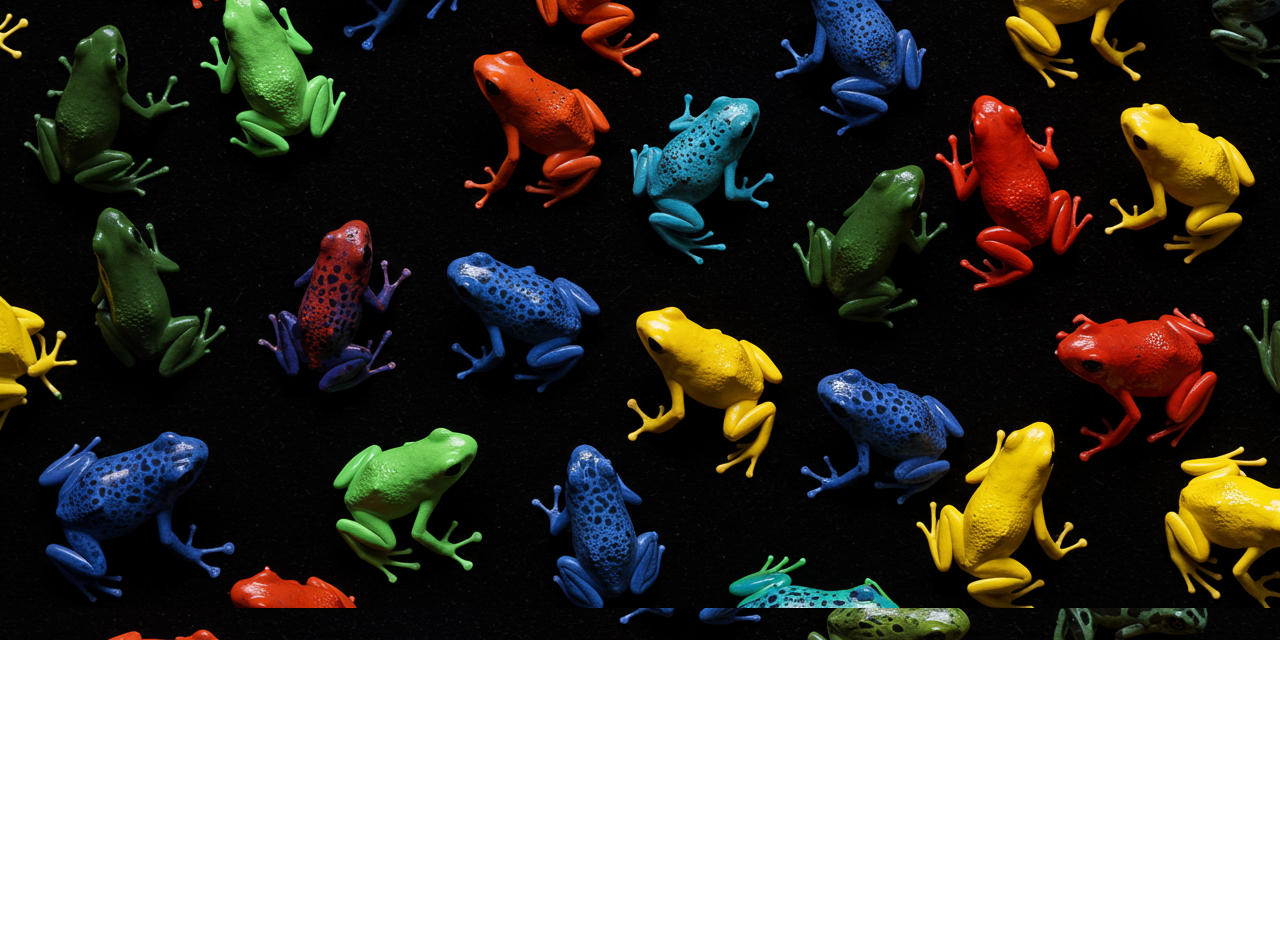
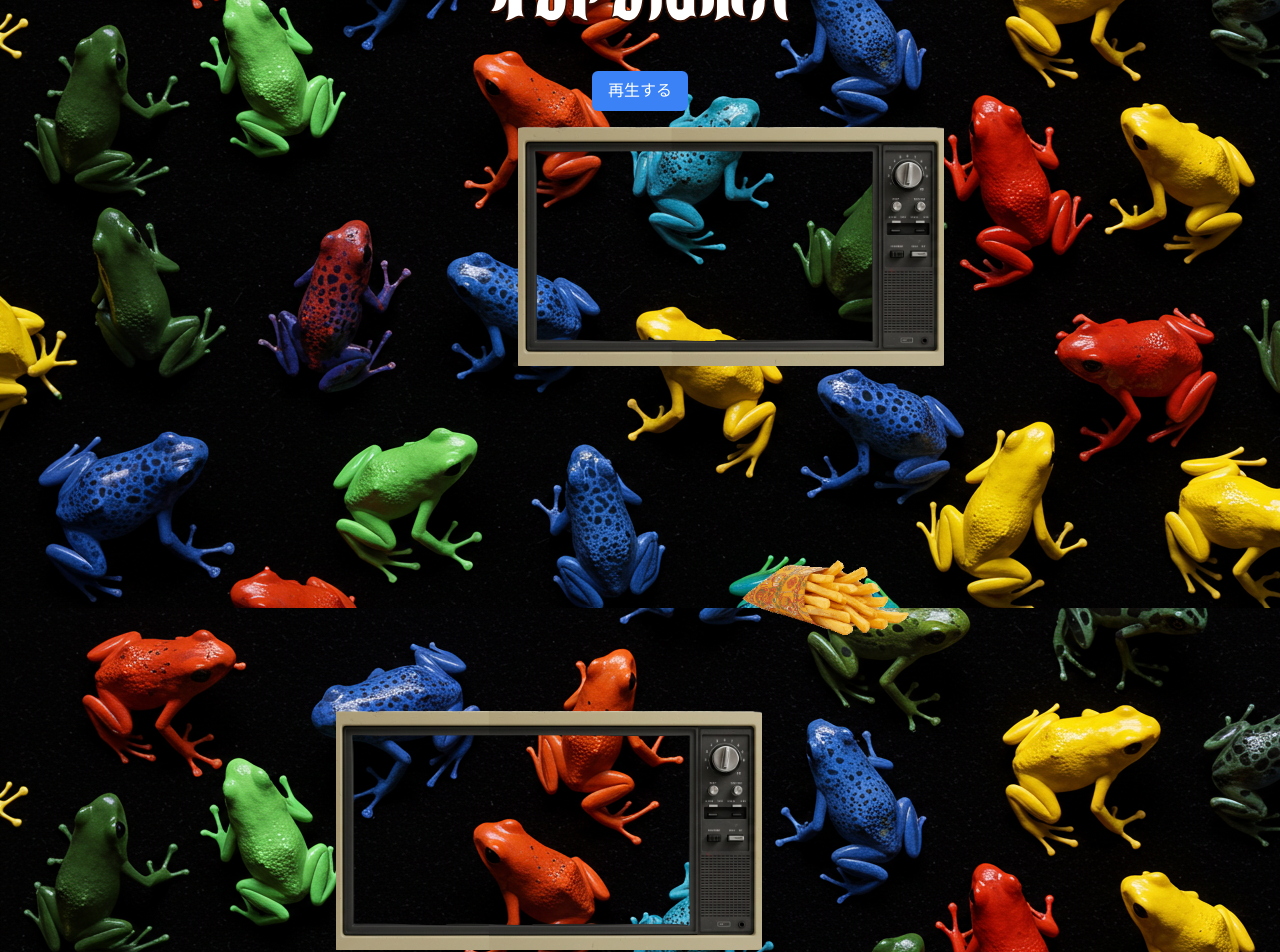
Before and after one commit to gentixyann/indofullness-app, a Next.js app: page / in a window 1280 px wide. Shown: the part 160-1112 px from the top of the page. Before the commit the page ends 800 px from the top, so only its background shows below. Built offline with nearby package versions, Linux system fonts and the light colour scheme.

Commit message:
ランダム配置の実験成功

```diff
--- a/app/page.tsx
+++ b/app/page.tsx
@@ -1,6 +1,6 @@
 "use client";
 
-import React, { useState, useEffect } from "react";
+import React, { useState, useEffect, useCallback } from "react";
 import ReactPlayer from "react-player";
 import Image from "next/image";
 import videoUrls from "../public/json/videoUrls.json";
@@ -9,48 +9,57 @@ const overlayImage = "/images/tv_frame.png";
 const frogImage = "/images/frog.gif";
 
 export default function Page() {
-  const [selectedVideos, setSelectedVideos] = useState<string[]>([]); // 動画URLリスト
-  const [imageVisibility, setImageVisibility] = useState<boolean[]>([]); // 画像の表示状態
+  const [selectedVideos, setSelectedVideos] = useState<string[]>([]);
+  const [imageVisibility, setImageVisibility] = useState<boolean[]>([
+    true,
+    true,
+    true,
+  ]);
 
-  // ランダムで5つの動画URLを取得
-  const fetchRandomVideos = () => {
+  // 🎯 ボタンで呼び出せるように useCallback でラップ
+  const fetchRandomVideos = useCallback(() => {
     const shuffled = [...videoUrls].sort(() => Math.random() - 0.5);
-    const randomVideos = shuffled.slice(0, 5); // 上位5つを選択
-    setSelectedVideos(randomVideos);
-    setImageVisibility(Array(randomVideos.length).fill(true)); // 初期状態ではすべて表示
-  };
+    setSelectedVideos(shuffled.slice(0, 3));
+    setImageVisibility([true, true, true]); // 初期状態リセット
+  }, []);
 
-  // ランダムに点滅させる
+  // 🎯 初回レンダリング時に動画を取得
   useEffect(() => {
-    if (selectedVideos.length === 0) return;
+    fetchRandomVideos();
+  }, [fetchRandomVideos]);
+
+  useEffect(() => {
+    if (selectedVideos.length === 0) return; // データがないときは実行しない
 
     const intervals = selectedVideos.map((_, index) => {
       return setInterval(() => {
         setImageVisibility((prev) => {
           const updated = [...prev];
-          updated[index] = !updated[index]; // 状態をトグル
+          updated[index] = !updated[index];
           return updated;
         });
-      }, Math.random() * 4000 + 1000); // 1秒から5秒間隔
+      }, Math.random() * 4000 + 1000);
     });
 
     return () => {
-      intervals.forEach(clearInterval); // コンポーネントがアンマウントされたらクリーンアップ
+      intervals.forEach(clearInterval);
     };
   }, [selectedVideos]);
 
   return (
-    <div className="flex flex-col items-center p-4">
-      {/* Imageコンポーネントでロゴ画像を表示 */}
-      <div className="mb-4">
+    <div className="flex flex-col items-center max-w-screen-sm mx-auto p-4">
+      {/* ロゴの表示 */}
+      <div className="my-12">
         <Image
           src="/images/logo.svg"
           alt="アプリロゴ"
-          width={200}
+          width={300}
           height={50}
           priority
         />
       </div>
+
+      {/* ボタン */}
       <button
         onClick={fetchRandomVideos}
         className="bg-blue-500 text-white px-4 py-2 rounded-md hover:bg-blue-600 mb-4"
@@ -58,88 +67,95 @@ export default function Page() {
         再生する
       </button>
 
-      {/* 動画と画像の表示 */}
-      <div className="max-w-sm">
-        {selectedVideos.map((url, index) => {
-          const isLeftVideo = index % 2 === 0; // 偶数は動画が左、奇数は画像が左
-          return (
-            <div key={index} className="flex flex-row mb-4">
-              {/* 左側 (動画または画像) */}
-              <div
-                className={`${
-                  isLeftVideo ? "w-[70%]" : "w-[30%]"
-                } relative flex-shrink-0`}
-              >
-                {isLeftVideo ? (
-                  <>
+      {/* 各動画と画像を個別に配置 */}
+      <div className="w-full flex flex-col gap-6">
+        {/* 1番目のセット: 動画右寄せ */}
+        {selectedVideos.length > 0 && (
+          <div className="flex justify-end">
+            <div className="relative aspect-video w-[70%]">
               <ReactPlayer
-                      url={url}
+                url={selectedVideos[0]}
                 controls
                 playing
-                      width="83%"
+                width="100%"
                 height="100%"
-                      className="pl-3"
+                className="relative z-10"
               />
               <Image
                 src={overlayImage}
                 alt="Overlay"
-                      className="absolute top-0 left-0 z-10"
+                className="absolute inset-0 z-20 pointer-events-none"
                 layout="fill"
                 objectFit="cover"
               />
-                  </>
-                ) : (
+            </div>
+          </div>
+        )}
+
+        {/* 2番目のセット: 左右に画像 */}
+        <div className="flex justify-between items-end">
+          <div className="w-[80%]">
             <Image
-                    src={frogImage}
-                    alt="frogImage"
-                    className={`rounded-md ${
-                      imageVisibility[index] ? "opacity-100" : "opacity-0"
-                    } transition-opacity duration-500`}
-                    width={600}
-                    height={338}
+              src="/images/horse.gif"
+              alt="horse"
+              className={`rounded-md transition-opacity duration-500 ${
+                imageVisibility[0] ? "opacity-100" : "opacity-0"
+              }`}
+              width={500}
+              height={500}
             />
-                )}
           </div>
 
-              {/* 右側 (画像または動画) */}
-              <div
-                className={`${
-                  isLeftVideo ? "w-[30%]" : "w-[70%]"
-                } relative flex-shrink-0`}
-              >
-                {!isLeftVideo ? (
-                  <>
+          <div className="w-[50%]">
+            <Image
+              src="/images/potate.gif"
+              alt="horse"
+              className={`rounded-md transition-opacity duration-500 ${
+                imageVisibility[1] ? "opacity-100" : "opacity-0"
+              }`}
+              width={500}
+              height={500}
+            />
+          </div>
+        </div>
+
+        {/* 3番目のセット: 動画左寄せ */}
+        {selectedVideos.length > 1 && (
+          <div className="flex justify-start">
+            <div className="relative aspect-video w-[70%]">
               <ReactPlayer
-                      url={url}
+                url={selectedVideos[1]}
                 controls
                 playing
                 width="100%"
                 height="100%"
-                      className="pl-3"
+                className="relative z-10"
               />
               <Image
                 src={overlayImage}
                 alt="Overlay"
-                      className="absolute top-0 left-0 z-10"
+                className="absolute inset-0 z-20 pointer-events-none"
                 layout="fill"
                 objectFit="cover"
               />
-                  </>
-                ) : (
+            </div>
+          </div>
+        )}
+
+        {/* 4番目のセット: 画像右寄せ */}
+        <div className="flex justify-end">
+          <div className="w-[30%]">
             <Image
               src={frogImage}
               alt="frogImage"
-                    className={`rounded-md ${
-                      imageVisibility[index] ? "opacity-100" : "opacity-0"
-                    } transition-opacity duration-500`}
-                    width={600}
-                    height={338}
+              className={`rounded-md transition-opacity duration-500 ${
+                imageVisibility[2] ? "opacity-100" : "opacity-0"
+              }`}
+              width={300}
+              height={200}
             />
-                )}
           </div>
         </div>
-          );
-        })}
       </div>
     </div>
   );
```
Also changed, not shown: public/images/tv_frame.png. Lines whose indentation alone changed are shown as unchanged.
